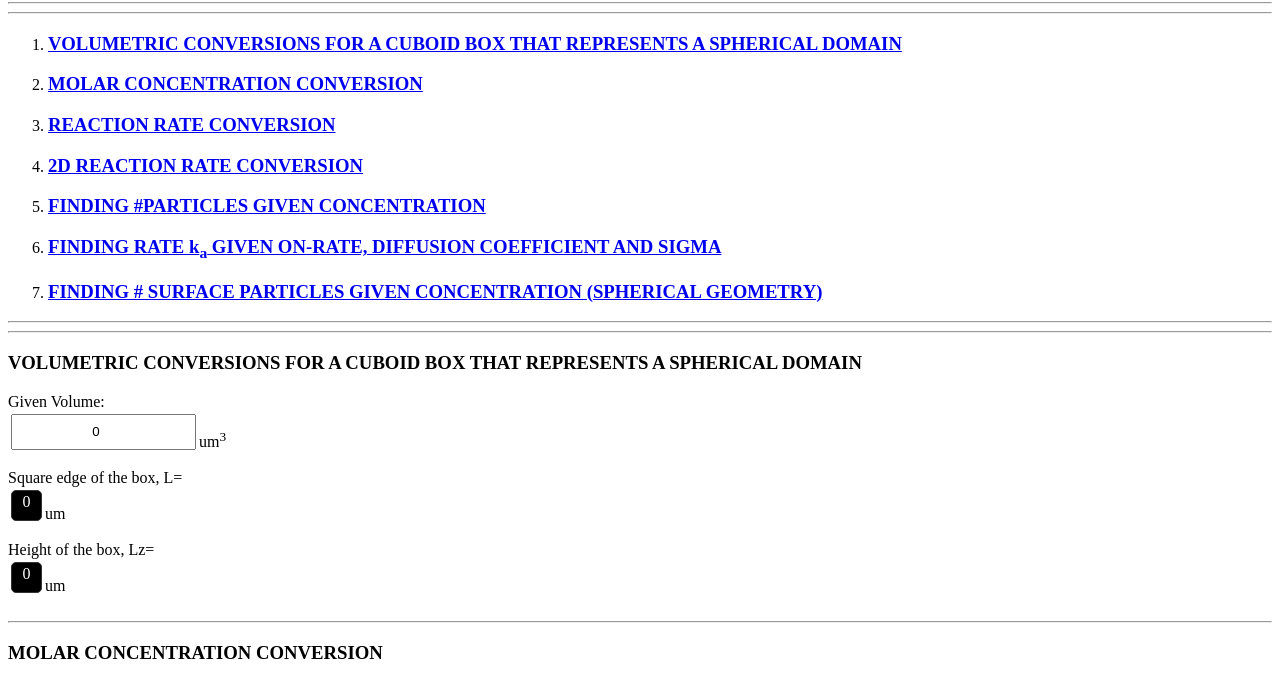
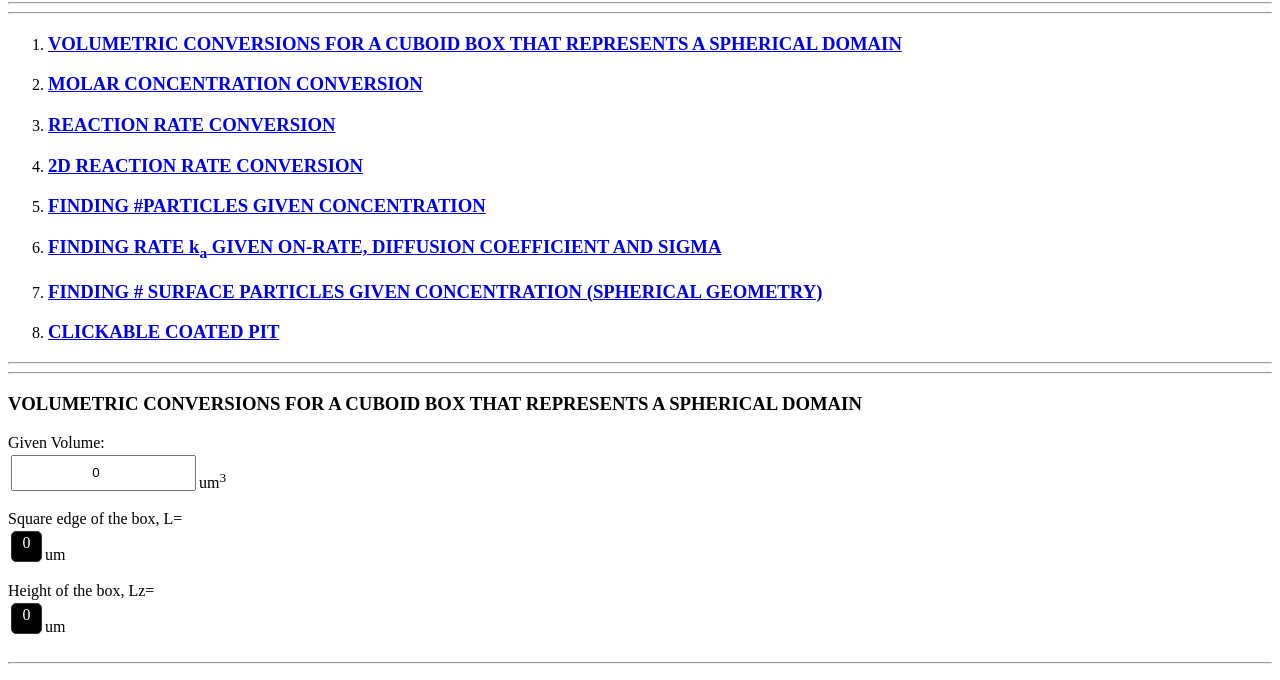
Before and after one commit to ONYLAB/labcalc, a plain HTML site: page index.html in a window 1280 px wide. Shown: the part 78-758 px from the top of the page. Drawn offline with Linux system fonts and the light colour scheme.

Commit message:
Update index.html

```diff
--- a/index.html
+++ b/index.html
@@ -166,6 +166,11 @@ DIFFUSION COEFFICIENT AND SIGMA</a></h3>
     <h3><a href="#surfpart">FINDING # SURFACE PARTICLES GIVEN
 CONCENTRATION (SPHERICAL GEOMETRY)</a></h3>
   </li>
+  <li>
+    <h3><a
+ href="http://cbm.msoe.edu/includes/modules/clickableCoatedPit/coatedPit.html"
+ target="_blank">CLICKABLE COATED PIT</a></h3>
+  </li>
 </ol>
 <hr>
 <hr>
```
